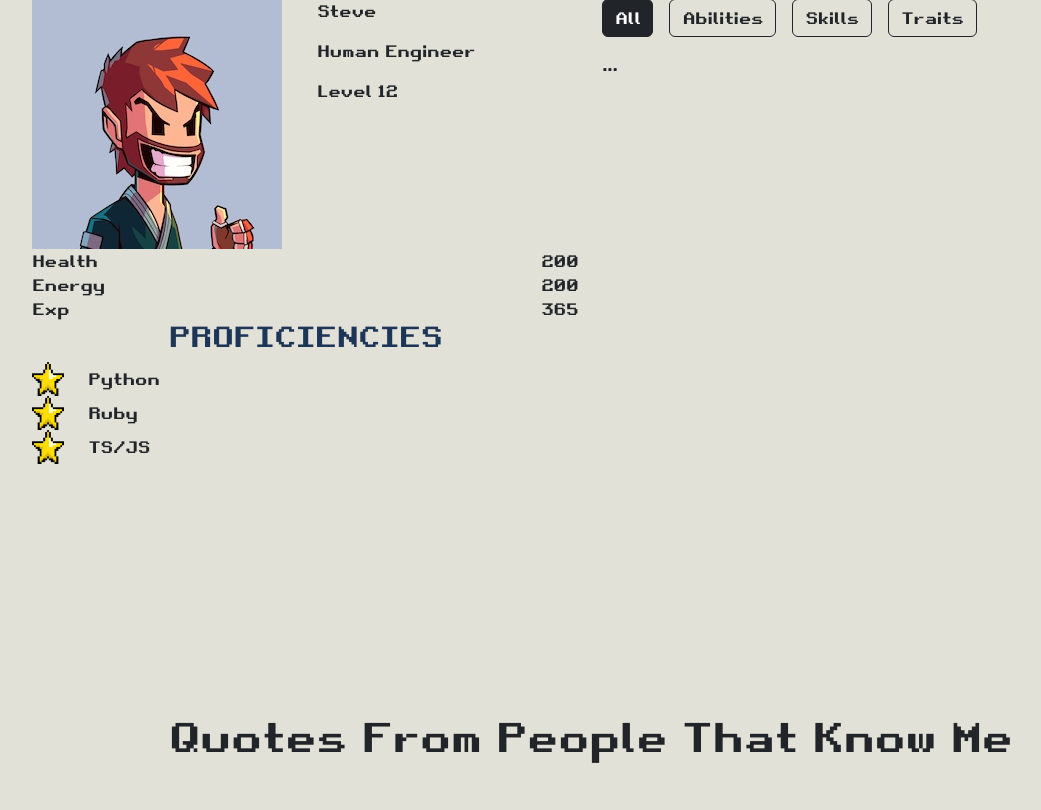
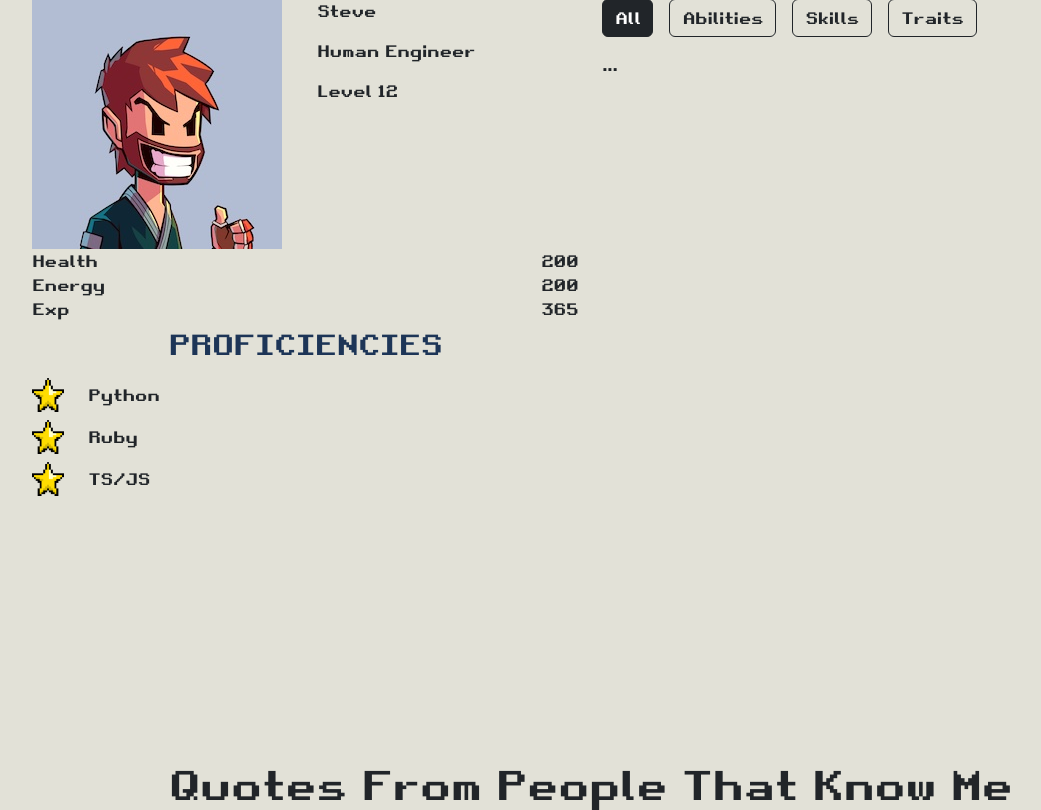
Before and after one commit to jukafah/portfolio, a Flask app: page / in a window 1280 px wide. Shown: the part 2428-3238 px from the top of the page, without its empty margins (50-1091 px from the left). Run offline with Flask 2, Linux system fonts and the light colour scheme.

Commit message:
adjust padding

```diff
--- a/templates/_character_sheet.html
+++ b/templates/_character_sheet.html
@@ -15,6 +15,7 @@
           </div>
 
           <!-- hstacks? -->
+          <div class="pb-2">
               <div class="hstack">
                   <span class="me-auto">Health</span>
                   <span>200</span>
@@ -27,25 +28,25 @@
                   <span class="me-auto">Exp</span>
                   <span>365</span>
               </div>
+          </div>
 
-          <h3 class="text-center dark-accent text-uppercase">Proficiencies</h3>
-{#          <p>Investigation</p>#}
-{#          <p>Crafting</p>#}
-{#          <p>Focus</p>#}
-{#          <p>Perception</p>#}
 
-          <div class="hstack gap-4">
+          <div class="pb-2">
+              <h3 class="text-center dark-accent text-uppercase pb-2">Proficiencies</h3>
+              <div class="hstack gap-4 pb-2">
                   <img width="32px" src="{{ url_for('static', filename='images/pixelstar.png') }}" alt="Star">
                   <span>Python</span>
               </div>
-          <div class="hstack gap-4">
+              <div class="hstack gap-4 pb-2">
                   <img width="32px" src="{{ url_for('static', filename='images/pixelstar.png') }}" alt="Star">
                   <span>Ruby</span>
               </div>
-          <div class="hstack gap-4">
+              <div class="hstack gap-4 pb-2">
                   <img width="32px" src="{{ url_for('static', filename='images/pixelstar.png') }}" alt="Star">
                   <span>TS/JS</span>
               </div>
+          </div>
+
 
       </div>
       <div class="col-sm">
```
Lines whose indentation alone changed are shown as unchanged.
